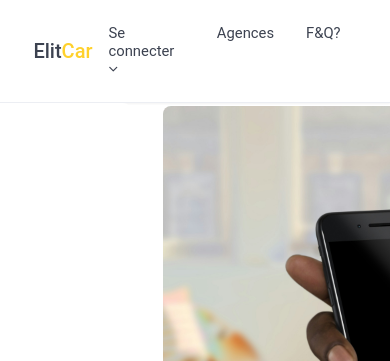
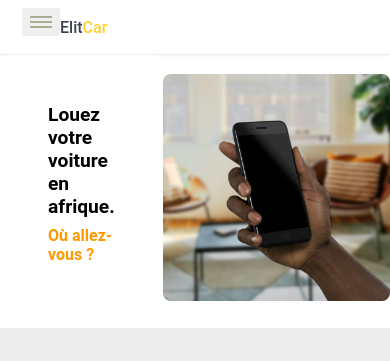
Before and after one commit to Ihs-b/ElitCar2.0, a PHP site: page / in a window 390 px wide; the page is wider, and only the part inside the window is pictured. Shown: the top 361 px of that part. Run offline with PHP 8.4, Linux system fonts and the light colour scheme.

Commit message:
responsive

```diff
--- a/public/css/homepage.css
+++ b/public/css/homepage.css
@@ -151,6 +151,8 @@
     font-weight: 500;
     font-size: 1.25rem;
   }
+
+  /* _________________________________________________partie reservation_____________________________________ */
   .wrapper {
     display: flex;
     justify-content: center;
@@ -158,7 +160,6 @@
     width: 100%;
     height: 100%;
 }
-  /* _________________________________________________partie reservation_____________________________________ */
   .reservation {
       display: flex;
       justify-content: center;
@@ -969,3 +970,264 @@ label {
 .ou {
   text-align: center;
 }
+
+
+
+/* _________________________________________________________responsive__________________________ */
+/* ______________________home page___________________ */
+@media (max-width: 447px) {
+  .container {
+      width: 100%;
+      padding-left: 10px;
+      padding-right: 10px;
+  }
+
+  .navbar {
+      padding: 0.5rem 0.75rem;
+  }
+
+  .navbar .navbar-menu {
+      display: none;
+  }
+
+  .navbar .navbar-header .navbar-toggler {
+      display: block;
+  }
+
+  .navbar .navbar-header h4 {
+      font-size: 1rem;
+  }
+
+  .navbar .navbar-menu .navbar-nav {
+      flex-direction: column;
+      margin-left: 0;
+  }
+
+  .navbar .navbar-menu .navbar-nav > li > a {
+      padding: 0.75rem 1rem;
+  }
+
+  .reservation {
+    flex-direction: column;
+    padding: 1rem;
+}
+
+.form-container {
+    padding: 2rem;
+    width: 100%;
+}
+
+.image-container {
+    margin-left: 0;
+    margin-top: 1rem;
+    text-align: center;
+}
+
+.image-container img {
+    max-width: 100%;
+}
+
+.content {
+    flex-direction: column;
+}
+
+.left-column,
+.right-column {
+    flex: 1 0 100%;
+}
+
+.card {
+    flex: 1 0 100%;
+}
+
+.form-container h1 {
+    font-size: 1.2rem;
+}
+
+.form-container h2 {
+    font-size: 1rem;
+}
+
+.input-group {
+    flex-direction: column;
+    align-items: flex-start;
+}
+
+.input-group label {
+    margin-right: 0;
+    margin-bottom: 0.5rem;
+}
+
+.btn-resv {
+    padding: 0.5rem;
+    font-size: 0.9rem;
+}
+
+#icon {
+    font-size: 30px;
+}
+
+.containe {
+  max-width: 100%;
+  margin-top: 5%;
+  padding: 10px;
+}
+
+h1 {
+  font-size: 1.5rem; /* Réduction de la taille du titre */
+  margin-bottom: 15px; /* Réduction de l'espacement sous le titre */
+}
+
+.cont {
+  flex-direction: column; /* Les cartes passent en colonne */
+  align-items: center;
+}
+
+.cardd {
+  width: 100%;
+  margin: 10px 0; /* Réduction de l'espacement entre les cartes */
+  box-shadow: 0 0 5px rgba(0, 0, 0, 0.1); /* Réduction de l'ombre */
+}
+
+/* .cardd img {
+  height: auto;
+} */
+
+.card-text {
+  padding: 8px;
+  text-align: center;
+}
+
+#card-te {
+  text-align: center; /* Centrer le texte */
+}
+
+.caramel {
+  margin-left: 0;
+  margin-top: 20px;
+  text-align: center; /* Centrer l'élément */
+}
+
+#accordion {
+  flex-direction: column; /* Les éléments passent en colonne */
+  padding: 15px;
+}
+
+#accordion > li {
+  width: 100%;
+  margin-right: 0;
+  margin-bottom: 15px;
+  border-bottom: 1px solid rgb(141, 141, 141);
+}
+
+.section {
+  flex-direction: column; /* Les sections passent en colonne */
+  align-items: flex-start;
+  margin-bottom: 20px;
+}
+
+.text {
+  max-width: 100%;
+  margin-bottom: 15px;
+}
+
+.title {
+  font-size: 1.5em;
+  margin-bottom: 15px;
+}
+
+.button {
+  width: 100%;
+  text-align: center;
+  padding: 8px 15px;
+}
+
+.image {
+  max-width: 100%;
+  margin-bottom: 20px;
+}
+
+.pub {
+  flex-direction: column;
+  align-items: center;
+}
+
+.wra {
+  padding: 10px;
+  background-color: #006E97;
+  margin-top: 20px;
+}
+
+.tex {
+  text-align: center;
+  color: #fff;
+}
+.container-box {
+  flex-direction: column; /* Stacker les éléments verticalement */
+  padding: 10px; /* Réduction du padding */
+}
+
+.left-side, .right-side {
+  flex: 1 0 auto; /* Faire en sorte que chaque côté prenne la largeur disponible */
+  width: 100%; /* Assurer que les éléments occupent toute la largeur */
+  text-align: center; /* Centrer le texte et les éléments */
+  margin-bottom: 10px; /* Espacement entre les sections */
+}
+
+.right-side {
+  justify-content: center; /* Centrer l'image et la case */
+  margin-bottom: 0; /* Enlever le margin-bottom si nécessaire */
+}
+
+.right-side img {
+  margin-left: 0; /* Supprimer l'espacement latéral pour les petits écrans */
+  margin-top: 10px; /* Ajouter de l'espacement au-dessus si nécessaire */
+  width: 70%; /* Réduire la taille de l'image pour mieux s'adapter à l'écran */
+}
+
+.switch {
+  flex-direction: column; /* Stacker les éléments de la switch verticalement */
+  padding: 5px 0; /* Réduction du padding */
+}
+
+.switch span {
+  padding: 5px 10px; /* Réduction du padding des éléments */
+}
+
+.form-container-box {
+  max-width: 100%; /* Occuper toute la largeur disponible */
+  margin: 10px auto; /* Réduction du margin pour centrer */
+  padding: 10px; /* Réduction du padding */
+}
+
+h2 {
+  font-size: 1.5rem; /* Réduction de la taille de la police */
+  margin-bottom: 5px; /* Réduction de l'espacement en dessous */
+}
+
+input[type="text"], input[type="email"], input[type="password"], button, label {
+  font-size: 14px; /* Réduction de la taille de la police */
+  padding: 8px; /* Réduction du padding */
+}
+
+.btn-conx {
+  padding: 0.5rem; /* Réduction du padding du bouton */
+  font-size: 0.875rem; /* Réduction de la taille de la police */
+}
+
+#btn-fb, #btn-ap {
+  font-size: 14px; /* Réduction de la taille de la police */
+}
+
+.small-imagegoogle, .small-imagefb, .small-imageapple {
+  width: 18px; /* Réduction de la taille des icônes */
+  height: 18px; /* Réduction de la taille des icônes */
+  margin-right: 3px; /* Réduction de l'espacement */
+}
+
+.ou {
+  font-size: 14px; /* Réduction de la taille de la police pour le texte "ou" */
+  margin-top: 10px; /* Espacement au-dessus du texte "ou" */
+}
+
+}
--- a/public/js/homepage.js
+++ b/public/js/homepage.js
@@ -184,3 +184,11 @@ carousel.addEventListener("touchmove", dragging);
 
 document.addEventListener("mouseup", dragStop);
 carousel.addEventListener("touchend", dragStop);
+
+
+// responsive
+
+document.querySelector('.navbar-toggler').addEventListener('click', function () {
+  let navbarMenu = document.querySelector('.navbar-menu');
+  navbarMenu.classList.toggle('active');
+});
--- a/view/FrontEnd/view_header.php
+++ b/view/FrontEnd/view_header.php
@@ -12,15 +12,17 @@
     <header>
     <nav class="navbar">
     <div class="container">
-
         <div class="navbar-header">
-                        <button class="navbar-toggler" data-toggle="open-navbar1"></button>
+            <button class="navbar-toggler">
+                <span></span>
+                <span></span>
+                <span></span>
+            </button>
             <a href="homepage.php"><h4>Elit<span>Car</span></h4></a>
         </div>
 
         <div class="navbar-menu" id="open-navbar1">
             <ul class="navbar-nav">
-                        <!-- <li class="active"><a href="#">Se connecter</a></li> -->
                 <li class="navbar-dropdown">
                     <a href="#" class="dropdown-toggler" data-dropdown="my-dropdown-id">Se connecter <i class="fa fa-angle-down"></i></a>
                     <ul class="dropdown" id="my-dropdown-id">
@@ -28,14 +30,14 @@
                         <li class="separator"></li>
                         <li><a href="#">Professionnel</a></li>
                         <li class="separator"></li>
-                            <li><a href="#">particulier</a></li>
+                        <li><a href="#">Particulier</a></li>
                     </ul>
                 </li>
                 <li><a href="#">Agences</a></li>
                 <li><a href="#">F&Q?</a></li>
-
             </ul>
         </div>
     </div>
 </nav>
+
 </header>
```
Lines whose indentation alone changed are shown as unchanged.
